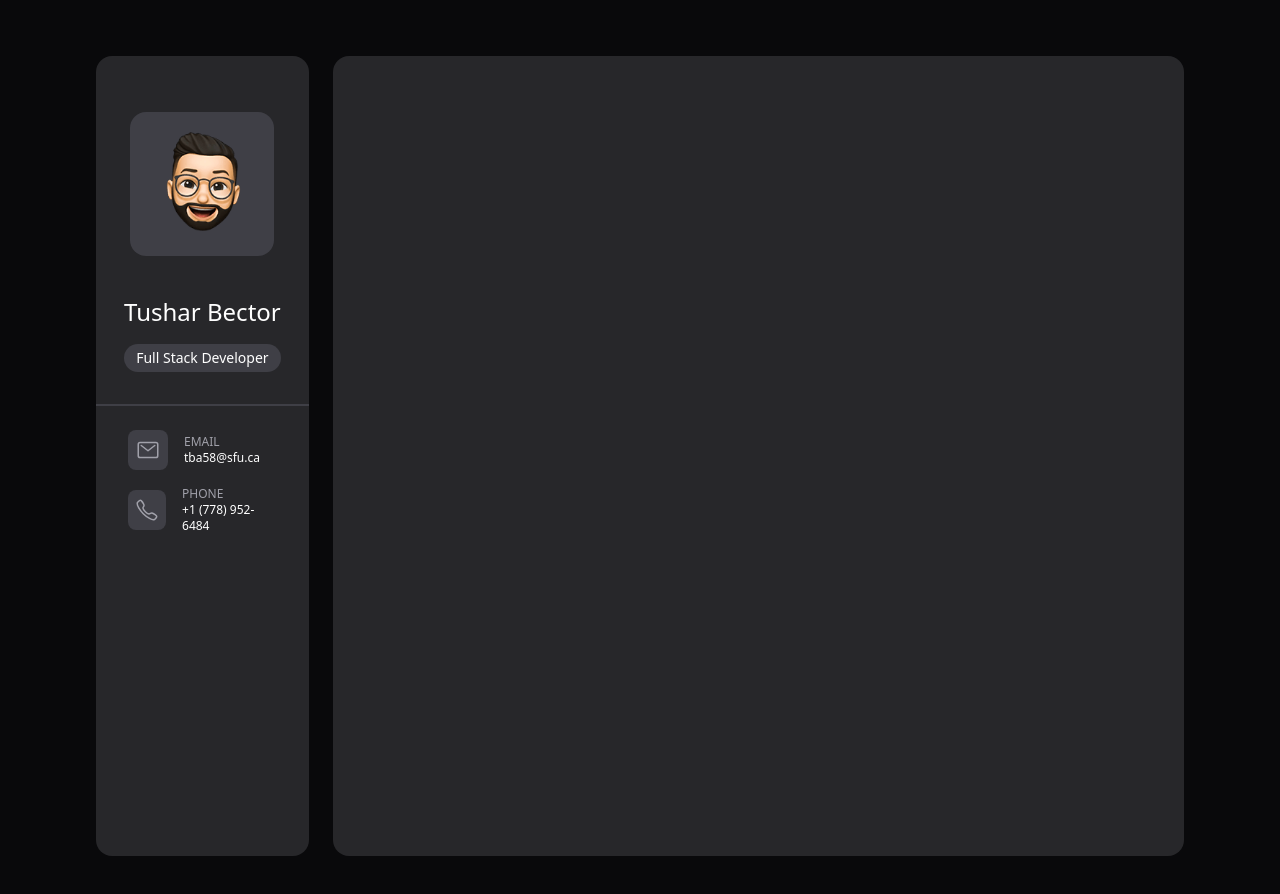
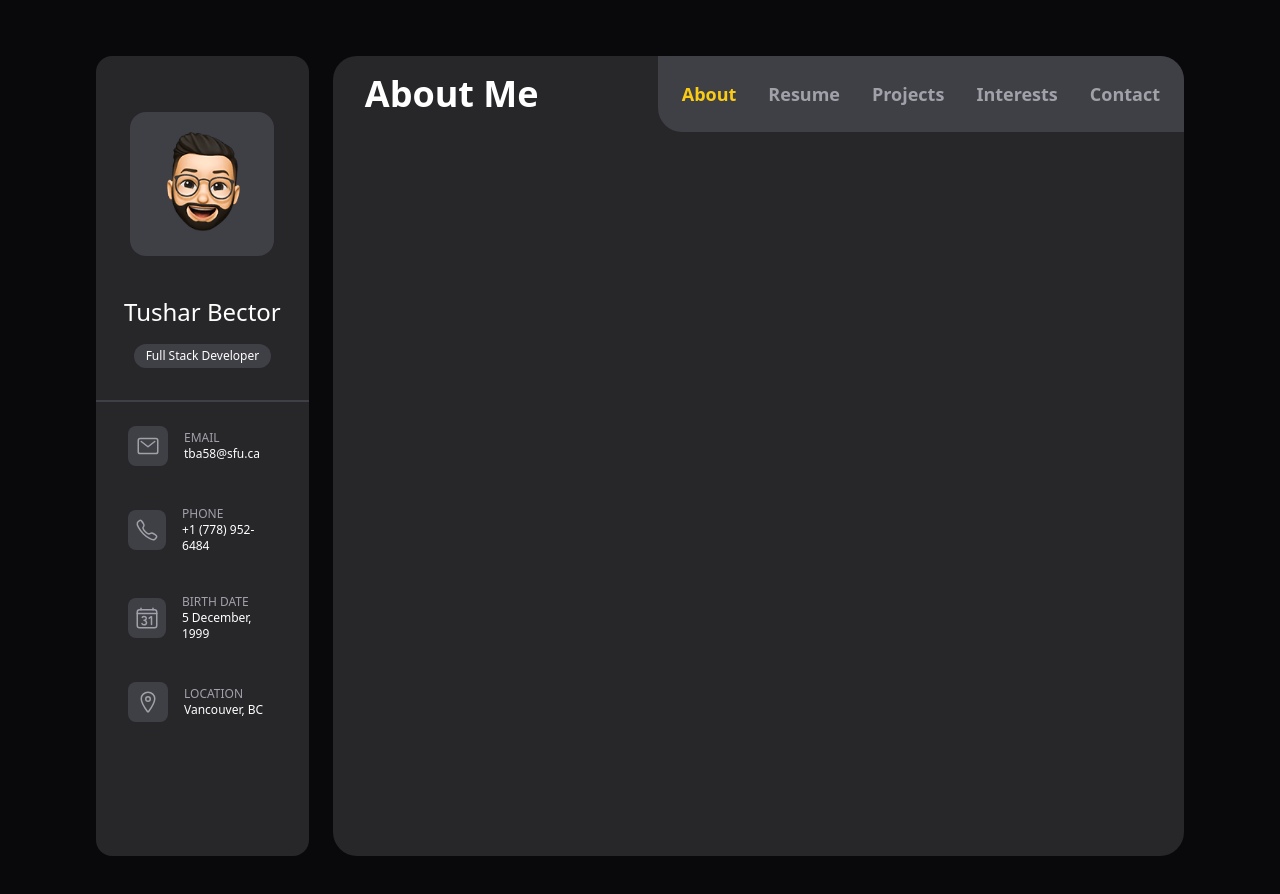
Before and after one commit to Bector05/portfolio, a website: page index.html in a window 1280 px wide. Drawn offline with nearby package versions, Linux system fonts and the light colour scheme.

Commit message:
added Nav bar

```diff
--- a/index.html
+++ b/index.html
@@ -6,11 +6,11 @@
     <link rel="stylesheet" href="dist/output.css" />
     <script
       type="module"
-      src="https://unpkg.com/ionicons@5.5.2/dist/ionicons/ionicons.esm.js"
+      src="https://unpkg.com/ionicons@7.1.0/dist/ionicons/ionicons.esm.js"
     ></script>
     <script
       nomodule
-      src="https://unpkg.com/ionicons@5.5.2/dist/ionicons/ionicons.js"
+      src="https://unpkg.com/ionicons@7.1.0/dist/ionicons/ionicons.js"
     ></script>
     <title>Tushar Bector | Portfolio</title>
   </head>
@@ -41,6 +41,7 @@
               <a href="mailto:tba58@sfu.ca">tba58@sfu.ca</a>
             </div>
           </div>
+
           <div class="contact-item">
             <div class="icon-wrapper">
               <ion-icon name="call-outline"></ion-icon>
@@ -50,9 +51,41 @@
               <a href="tel:+17789526484">+1 (778) 952-6484</a>
             </div>
           </div>
+
+          <div class="contact-item">
+            <div class="icon-wrapper">
+              <ion-icon name="calendar-number-outline"></ion-icon>
+            </div>
+            <div class="contact-details">
+              <span class="label">Birth Date</span>
+              <p>5 December, 1999</p>
+            </div>
+          </div>
+
+          <div class="contact-item">
+            <div class="icon-wrapper">
+              <ion-icon name="location-outline"></ion-icon>
+            </div>
+            <div class="contact-details">
+              <span class="label">Location</span>
+              <p>Vancouver, BC</p>
+            </div>
+          </div>
         </div>
       </div>
-      <div class="content"></div>
+      <div class="content-box">
+  <div class="content">
+    <h1 class="content-h1">About Me</h1>
+    <nav class="content-nav">
+      <button class="nav-btn-active">About</button>
+      <button class="nav-btn">Resume</button>
+      <button class="nav-btn">Projects</button>
+      <button class="nav-btn">Interests</button>
+      <button class="nav-btn">Contact</button>
+    </nav>
+  </div>
+</div>
+      </div>
     </div>
     <script src="script.js"></script>
   </body>
--- a/script.js
+++ b/script.js
@@ -0,0 +1,10 @@
+document.querySelectorAll('nav button').forEach((btn) => {
+btn.addEventListener('click', function () {
+    document.querySelectorAll('nav button').forEach((btn) => {
+    btn.classList.remove('text-yellow-400', 'font-bold');
+    btn.classList.add('text-zinc-400', 'font-semibold');
+    });
+    this.classList.remove('text-zinc-400', 'font-semibold');
+    this.classList.add('text-yellow-400', 'font-bold');
+});
+});
--- a/style.css
+++ b/style.css
@@ -12,7 +12,7 @@
   }
 
   .sidebar {
-    @apply flex flex-col w-1/5 h-screen bg-zinc-800 rounded-2xl items-center pt-14;
+    @apply flex flex-col w-1/5 h-screen bg-zinc-800 rounded-2xl items-center pt-14 sticky;
   }
 
   .avatar-wrapper {
@@ -35,9 +35,9 @@
     @apply w-full border-t-2 border-zinc-700 mt-4 px-8;
   }
 
-  .contact-info {
-    @apply flex flex-col space-y-4 mt-6 w-full px-8;
-  }
+.contact-info {
+  @apply flex flex-col space-y-10 mt-6 w-full px-8;
+}
 
   .contact-item {
     @apply flex items-center space-x-4;
@@ -59,11 +59,30 @@
     @apply text-zinc-400 text-xs uppercase;
   }
 
-  .contact-details a {
+  .contact-details a,p {
     @apply text-white text-xs no-underline hover:underline;
   }
 
+  .content-box {
+    @apply flex flex-col w-4/5 h-screen bg-zinc-800 rounded-3xl;
+  }
   .content {
-    @apply flex flex-col w-4/5 h-screen bg-zinc-800 rounded-2xl;
+    @apply flex items-center justify-between;
+  }
+  .content-h1 {
+    @apply text-4xl font-bold text-white mt-0 px-8;
+  }
+  .content-nav {
+    @apply flex space-x-8 bg-zinc-700 p-6 mt-0 rounded-tr-3xl rounded-bl-3xl;
+  }
+  .nav-btn-active {
+    @apply text-yellow-400 font-bold text-lg hover:text-yellow-400 focus:outline-none;
+  }
+  .nav-btn {
+    @apply text-zinc-400 font-semibold text-lg focus:outline-none;
+  }
+
+  .nav-btn:hover {
+    @apply text-yellow-400;
   }
 }
```
Also changed, not shown: dist/output.css.
